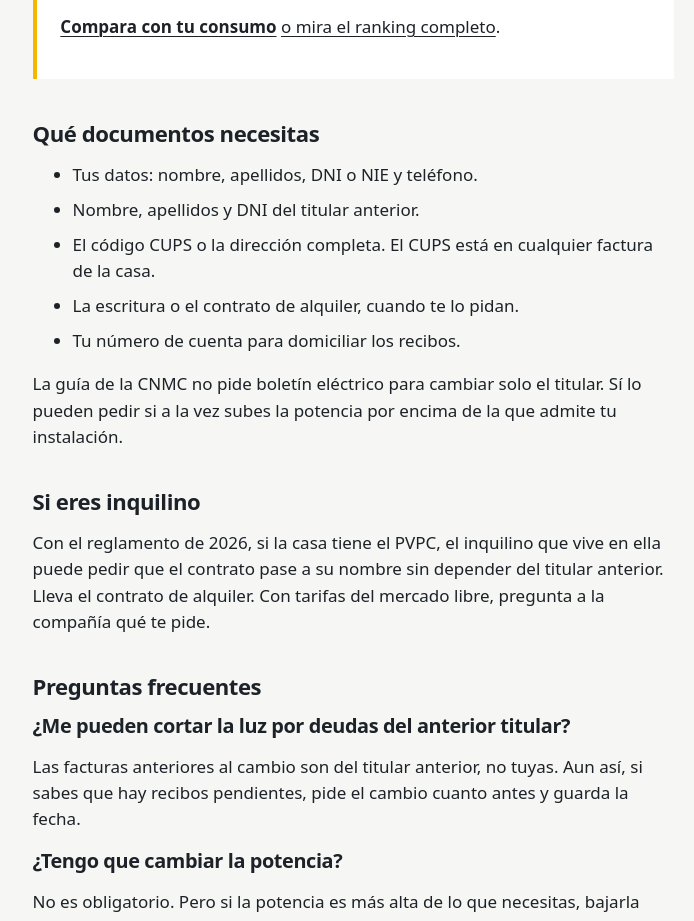
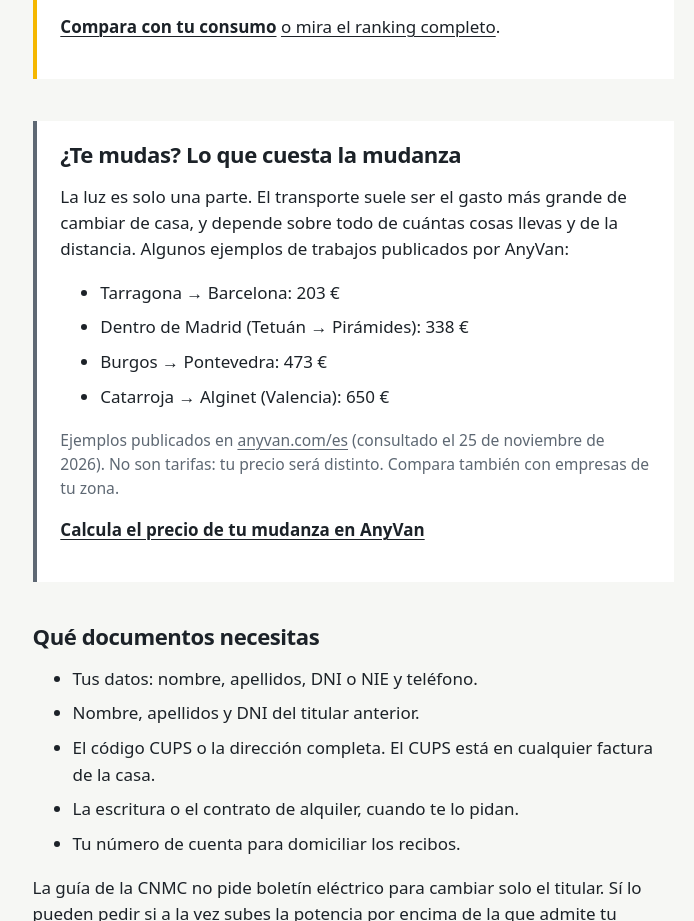
Before and after one commit to luizbrazao/lafacturadelaluz, an Astro site: page /cambio-titular-luz in a window 1280 px wide. Shown: the part 1215-2136 px from the top of the page, without its empty margins (72-766 px from the left). Built offline with nearby package versions, Linux system fonts and the light colour scheme; Astro itself is replaced by a stand-in of ours; no server answers.

Commit message:
Bloque de mudanza (AnyVan) en alta y cambio de titular, contado por /ir/
Enlaces externos en src/data/enlaces.ts; /ir/ acepta tarifas y enlaces.
Precios de ejemplo con fuente y fecha. Sin enlace de afiliado hasta que AnyVan apruebe.

Co-Authored-By: Claude Opus 5.5 <noreply@anthropic.com>
Claude-Session: https://claude.ai/code/session_01F8sDsHaTZVWuxHnVrnptDW

```diff
--- /dev/null
+++ b/src/components/Mudanza.astro
@@ -0,0 +1,61 @@
+---
+import { ENLACES, EJEMPLOS_MUDANZA } from '../data/enlaces';
+import { salida } from '../lib/salida';
+
+interface Props {
+  de: string; // ruta de la página, para contar el clic
+}
+const { de } = Astro.props;
+const anyvan = ENLACES.find((e) => e.id === 'anyvan-mudanza')!;
+const link = salida(anyvan, de);
+const fecha = new Date(EJEMPLOS_MUDANZA.consultado).toLocaleDateString('es-ES', {
+  day: 'numeric',
+  month: 'long',
+  year: 'numeric',
+});
+---
+<section class="mudanza">
+  <h2>¿Te mudas? Lo que cuesta la mudanza</h2>
+  <p>
+    La luz es solo una parte. El transporte suele ser el gasto más grande de cambiar de casa, y depende sobre todo de cuántas
+    cosas llevas y de la distancia. Algunos ejemplos de trabajos publicados por AnyVan:
+  </p>
+  <ul>
+    {EJEMPLOS_MUDANZA.casos.map((c) => (
+      <li>{c.ruta}: {c.precio} €</li>
+    ))}
+  </ul>
+  <p class="muted">
+    Ejemplos publicados en <a href={EJEMPLOS_MUDANZA.fuente} rel="nofollow noopener">anyvan.com/es</a> (consultado el {fecha}).
+    No son tarifas: tu precio será distinto. Compara también con empresas de tu zona.
+  </p>
+  <p>
+    <a class="cta" href={link.href} rel={link.rel}>Calcula el precio de tu mudanza en AnyVan</a>
+    {anyvan.afiliado && <span class="tag">Patrocinado</span>}
+  </p>
+</section>
+<style>
+  .mudanza {
+    margin: 2.5rem 0;
+    padding: 1.25rem 1.4rem;
+    background: #fff;
+    border-left: 4px solid var(--slate);
+  }
+  .mudanza h2 {
+    margin-top: 0;
+  }
+  .muted {
+    color: var(--slate);
+    font-size: 0.92rem;
+  }
+  .tag {
+    margin-left: 0.35rem;
+    font-size: 0.75rem;
+    padding: 0.05rem 0.4rem;
+    border: 1px solid var(--slate);
+    border-radius: 3px;
+  }
+  .cta {
+    font-weight: 700;
+  }
+</style>
--- /dev/null
+++ b/src/data/enlaces.ts
@@ -0,0 +1,33 @@
+// Enlaces de salida que no son tarifas de luz (por ejemplo, servicios para quien se muda).
+// Pasan por /ir/<id> igual que las ofertas, para contar el clic.
+
+export interface Enlace {
+  id: string;
+  nombre: string; // marca, para el registro del clic
+  url: string; // página oficial
+  afiliado?: { url: string; red: string }; // solo si hay acuerdo activo: se marca «Patrocinado»
+  consultado: string; // AAAA-MM-DD
+}
+
+export const ENLACES: Enlace[] = [
+  {
+    id: 'anyvan-mudanza',
+    nombre: 'AnyVan',
+    // Presupuesto instantáneo de mudanza por ruta.
+    url: 'https://www.anyvan.com/es/precios-instantaneos/mudanzas/ruta',
+    consultado: '2026-11-25',
+  },
+];
+
+// Precios de ejemplo publicados por AnyVan en www.anyvan.com/es (consultado el 25/11/2026).
+// Son ejemplos de trabajos concretos, no tarifas: el precio real depende de lo que muevas y de la fecha.
+export const EJEMPLOS_MUDANZA = {
+  fuente: 'https://www.anyvan.com/es',
+  consultado: '2026-11-25',
+  casos: [
+    { ruta: 'Tarragona → Barcelona', precio: 203 },
+    { ruta: 'Dentro de Madrid (Tetuán → Pirámides)', precio: 338 },
+    { ruta: 'Burgos → Pontevedra', precio: 473 },
+    { ruta: 'Catarroja → Alginet (Valencia)', precio: 650 },
+  ],
+};
--- a/src/pages/cambio-titular-luz.astro
+++ b/src/pages/cambio-titular-luz.astro
@@ -1,6 +1,7 @@
 ---
 import Base from '../layouts/Base.astro';
 import EligeCompania from '../components/EligeCompania.astro';
+import Mudanza from '../components/Mudanza.astro';
 
 export const prerender = false;
 Astro.response.headers.set('Cache-Control', 'public, max-age=3600');
@@ -41,6 +42,8 @@ Astro.response.headers.set('Cache-Control', 'public, max-age=3600');
       titulo="Aprovecha para elegir compañía"
       intro="Cambiar de titular y de compañía a la vez no cuesta más. Las más baratas este mes para un hogar típico:"
     />
+
+    <Mudanza de="/cambio-titular-luz" />
 
     <h2>Qué documentos necesitas</h2>
     <ul>
--- a/src/pages/como-ganamos-dinero.astro
+++ b/src/pages/como-ganamos-dinero.astro
@@ -7,7 +7,8 @@ import Base from '../layouts/Base.astro';
     <p>
       Consultar los precios y usar las herramientas es gratis y no pide registro. La web se financia con comisiones de
       afiliación: si contratas una tarifa desde un enlace marcado como patrocinado, la comercializadora puede pagarnos una
-      cantidad por ese alta.
+      cantidad por ese alta. En las guías para quien cambia de casa también enlazamos servicios de mudanza; si contratas
+      uno desde un enlace patrocinado, la empresa puede pagarnos una comisión.
     </p>
     <h2>Lo que eso no cambia</h2>
     <ul>
--- a/src/pages/dar-de-alta-la-luz.astro
+++ b/src/pages/dar-de-alta-la-luz.astro
@@ -1,6 +1,7 @@
 ---
 import Base from '../layouts/Base.astro';
 import EligeCompania from '../components/EligeCompania.astro';
+import Mudanza from '../components/Mudanza.astro';
 import { ACOMETIDA, costeAlta } from '../data/acometida';
 import { FISCALIDAD } from '../data/ofertas';
 import { eur } from '../lib/calculo';
@@ -107,6 +108,8 @@ const ejemplos = [3.45, 4.6, 5.75].map((kw) => ({ kw, nueva: costeAlta(kw, 'nuev
       intro="Es el mejor momento para elegir bien: vas a firmar un contrato nuevo de todas formas. Las más baratas este mes para un hogar típico:"
     />
 
+    <Mudanza de="/dar-de-alta-la-luz" />
+
     <h2>Preguntas frecuentes</h2>
     <h3>¿Se puede dar de alta la luz sin boletín?</h3>
     <p>En una vivienda que nunca ha tenido luz, no: el boletín es obligatorio. En una reactivación depende de la distribuidora y de la antigüedad de la instalación.</p>
--- a/src/pages/ir/[id].ts
+++ b/src/pages/ir/[id].ts
@@ -1,12 +1,15 @@
 import type { APIRoute } from 'astro';
 import { OFERTAS } from '../../data/ofertas';
+import { ENLACES } from '../../data/enlaces';
 
 export const prerender = false;
 
 // Cuenta el clic y redirige a la web de la compañía (o al enlace de afiliado, si existe).
 // No guarda IP ni identificadores: solo oferta, página de origen y país.
 export const GET: APIRoute = async ({ params, url, request }) => {
-  const oferta = OFERTAS.find((o) => o.id === params.id);
+  const tarifa = OFERTAS.find((o) => o.id === params.id);
+  const enlace = tarifa ? undefined : ENLACES.find((e) => e.id === params.id);
+  const oferta = tarifa ?? (enlace && { ...enlace, compania: enlace.nombre });
   if (!oferta) return new Response('Not found', { status: 404 });
 
   const destino = oferta.afiliado?.url ?? oferta.url;
```
